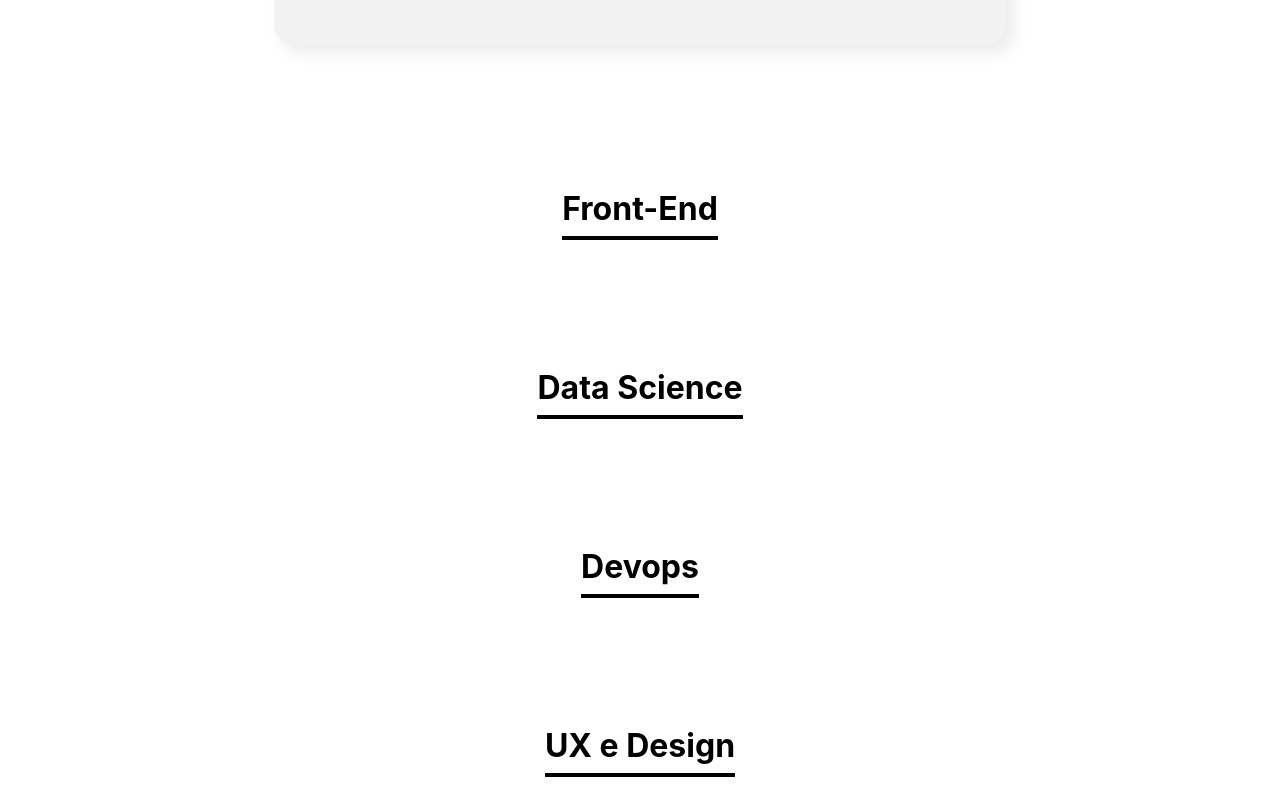
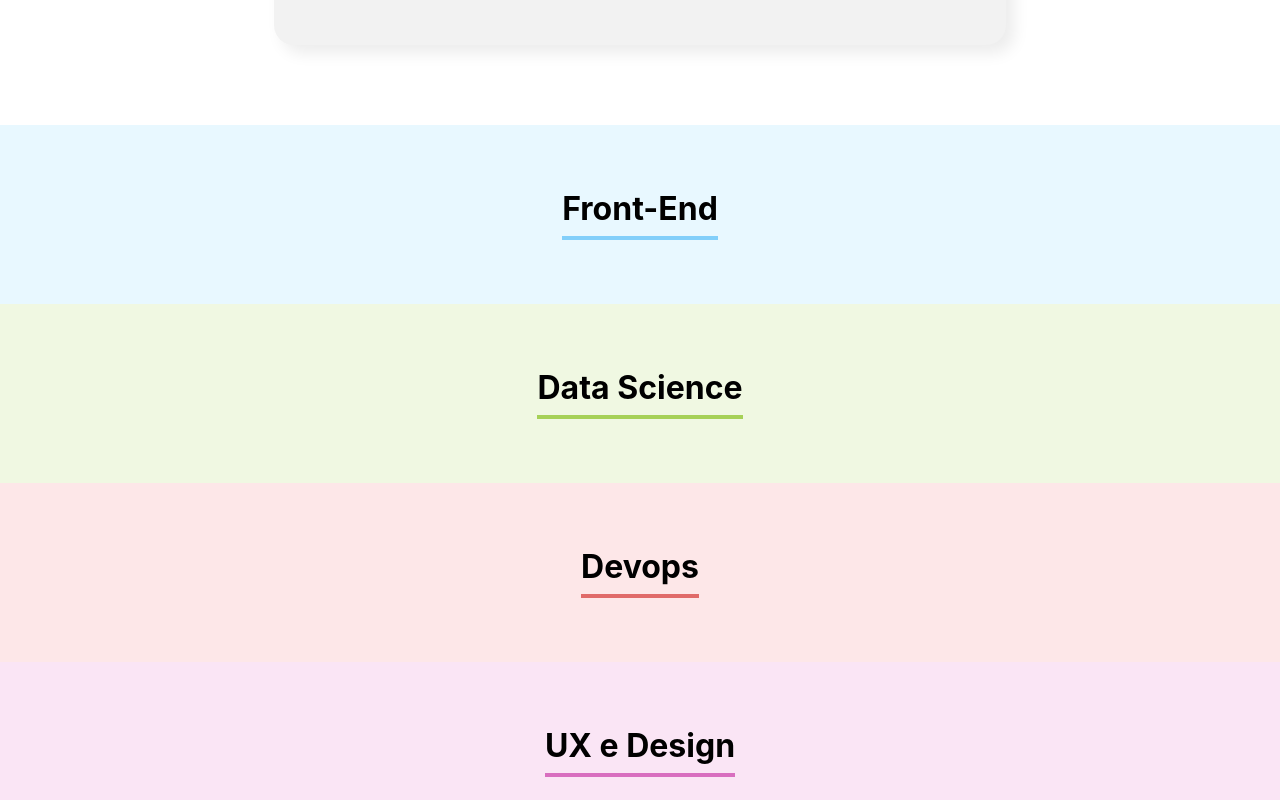
Before and after one commit to DavidCavalcanti/react-organograma, a React (Create React App) app in the folder organo/: page / in a window 1280 px wide. Shown: the part 1320-2120 px from the top of the page. Built offline with nearby package versions, Linux system fonts and the light colour scheme.

Commit message:
Receber configs css da lista de times

```diff
--- a/organo/src/components/Times/index.js
+++ b/organo/src/components/Times/index.js
@@ -2,8 +2,8 @@ import './Time.css'
 
 const Time = (props) => {
     return (
-        <section className='time'>
-            <h3>
+        <section className='time' style={{ backgroundColor: props.corSecundaria }}>
+            <h3 style={{ borderColor: props.corPrimaria }}>
                 {props.nome}
             </h3>
         </section>
```
